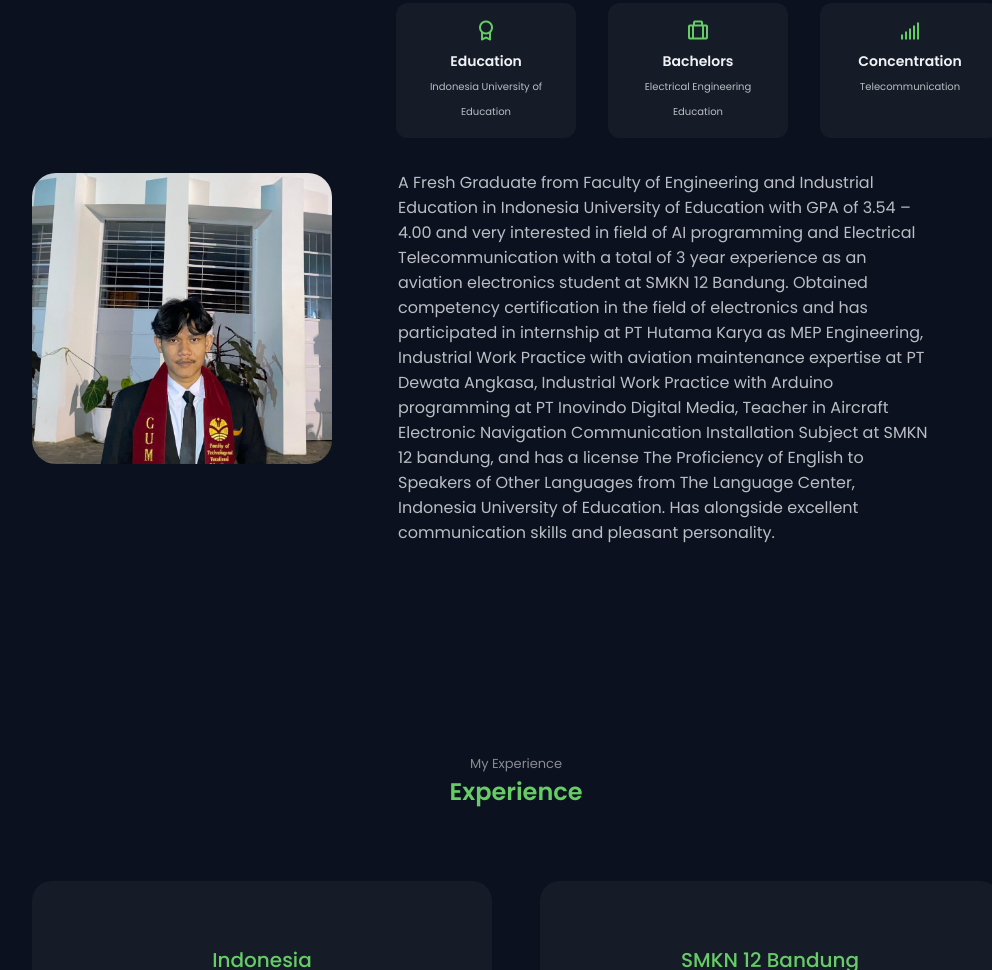
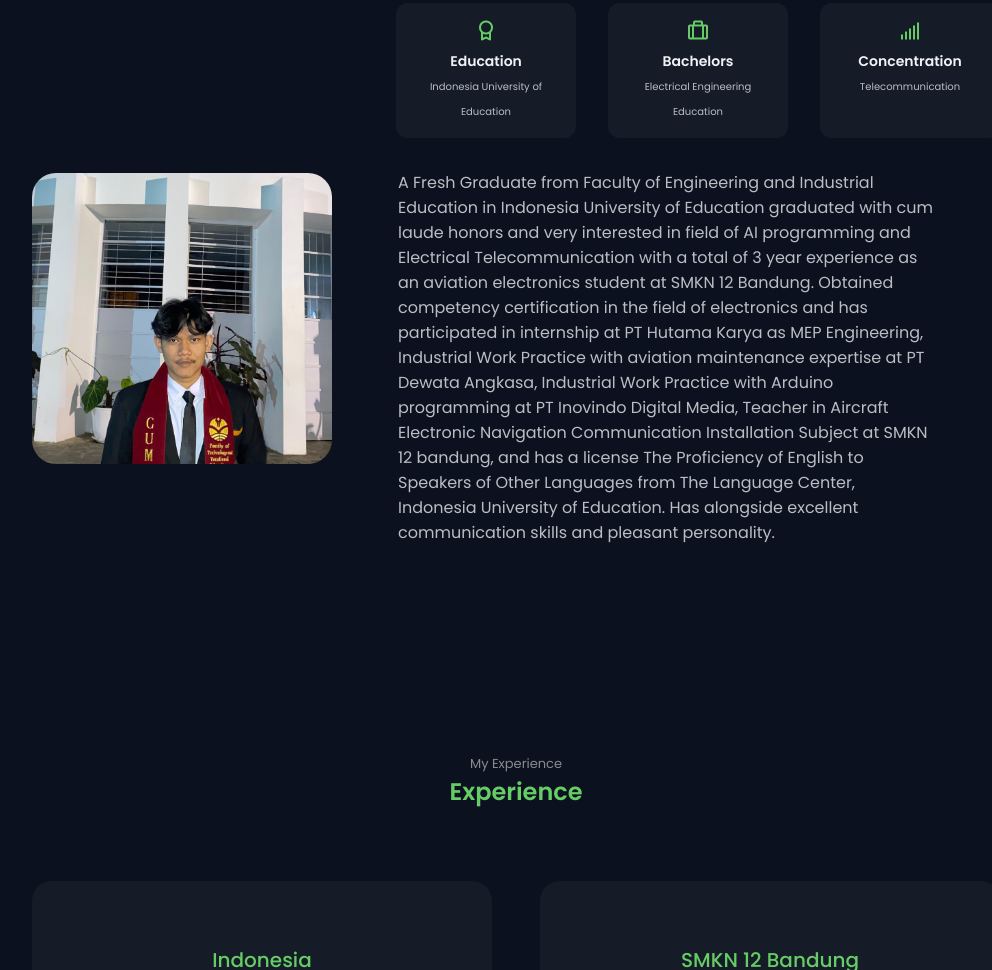
Before and after one commit to alwasim/alwasim.github.io, a plain HTML site: page index.html in a window 1280 px wide. Shown: the part 1033-2003 px from the top of the page, without its empty margins (124-1116 px from the left). Drawn offline with nearby package versions, Linux system fonts and the light colour scheme.

Commit message:
Update index.html

```diff
--- a/index.html
+++ b/index.html
@@ -142,7 +142,7 @@
 
                     <p class="about__description">
                     A Fresh Graduate from Faculty of Engineering and Industrial Education in Indonesia University of Education
-                    with GPA of 3.54 – 4.00 and very interested in field of AI
+                    graduated with cum laude honors and very interested in field of AI
                     programming and Electrical Telecommunication with a total of 3 year experience as an aviation
                     electronics student at SMKN 12 Bandung. Obtained competency certification in the field of
                     electronics and has participated in internship at PT Hutama Karya as MEP Engineering, Industrial
```
